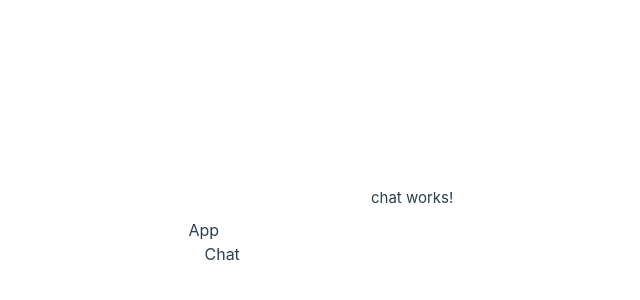
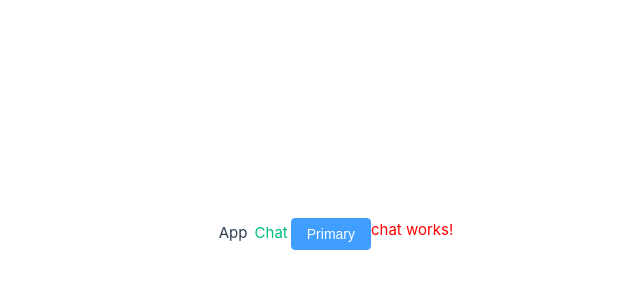
Before and after one commit to congmingdexiong/Vue3_chat, a Vue app: page / in a window 1280 px wide. Shown: the part 166-466 px from the top of the page, without its empty margins (269-909 px from the left). Built offline with nearby package versions, Linux system fonts and the light colour scheme; the HTML template or start-up script is replaced by a standard one.

Commit message:
add element plus ui

```diff
--- a/package.json
+++ b/package.json
@@ -13,6 +13,7 @@
     "format": "prettier --write src/"
   },
   "dependencies": {
+    "element-plus": "^2.9.2",
     "pinia": "^2.3.0",
     "vue": "^3.5.13",
     "vue-router": "^4.5.0"
--- a/src/App.vue
+++ b/src/App.vue
@@ -8,6 +8,7 @@ import { RouterLink, RouterView } from 'vue-router'
       <nav>
         App
         <RouterLink to="/">Chat</RouterLink>
+        <el-button type="primary">Primary</el-button>
       </nav>
     </div>
   </header>
@@ -15,66 +16,8 @@ import { RouterLink, RouterView } from 'vue-router'
   <RouterView />
 </template>
 
-<style scoped>
-header {
-  line-height: 1.5;
-  max-height: 100vh;
-}
-
-.logo {
-  display: block;
-  margin: 0 auto 2rem;
-}
-
-nav {
-  width: 100%;
-  font-size: 12px;
-  text-align: center;
-  margin-top: 2rem;
-}
-
-nav a.router-link-exact-active {
-  color: var(--color-text);
-}
-
-nav a.router-link-exact-active:hover {
-  background-color: transparent;
-}
-
-nav a {
-  display: inline-block;
-  padding: 0 1rem;
-  border-left: 1px solid var(--color-border);
-}
-
-nav a:first-of-type {
-  border: 0;
-}
-
-@media (min-width: 1024px) {
-  header {
-    display: flex;
-    place-items: center;
-    padding-right: calc(var(--section-gap) / 2);
-  }
-
-  .logo {
-    margin: 0 2rem 0 0;
-  }
-
-  header .wrapper {
-    display: flex;
-    place-items: flex-start;
-    flex-wrap: wrap;
-  }
-
-  nav {
-    text-align: left;
-    margin-left: -1rem;
-    font-size: 1rem;
-
-    padding: 1rem 0;
-    margin-top: 1rem;
-  }
+<style>
+.color-red {
+  color: red;
 }
 </style>
--- a/src/main.ts
+++ b/src/main.ts
@@ -1,6 +1,8 @@
 import './assets/main.css'
 
 import { createApp } from 'vue'
+import ElementPlus from 'element-plus'
+import 'element-plus/dist/index.css'
 import { createPinia } from 'pinia'
 
 import App from './App.vue'
@@ -9,6 +11,7 @@ import router from './router'
 const app = createApp(App)
 
 app.use(createPinia())
+app.use(ElementPlus)
 app.use(router)
 
 app.mount('#app')
--- a/src/views/ChatView.vue
+++ b/src/views/ChatView.vue
@@ -1,4 +1,6 @@
-<template>chat works!</template>
+<template>
+  <div class="color-red">chat works!</div>
+</template>
 
 <script setup lang="ts" name="ChatView"></script>
 
```
Also changed, not shown: 1 other file (tests, documents, lock files or other folders).
